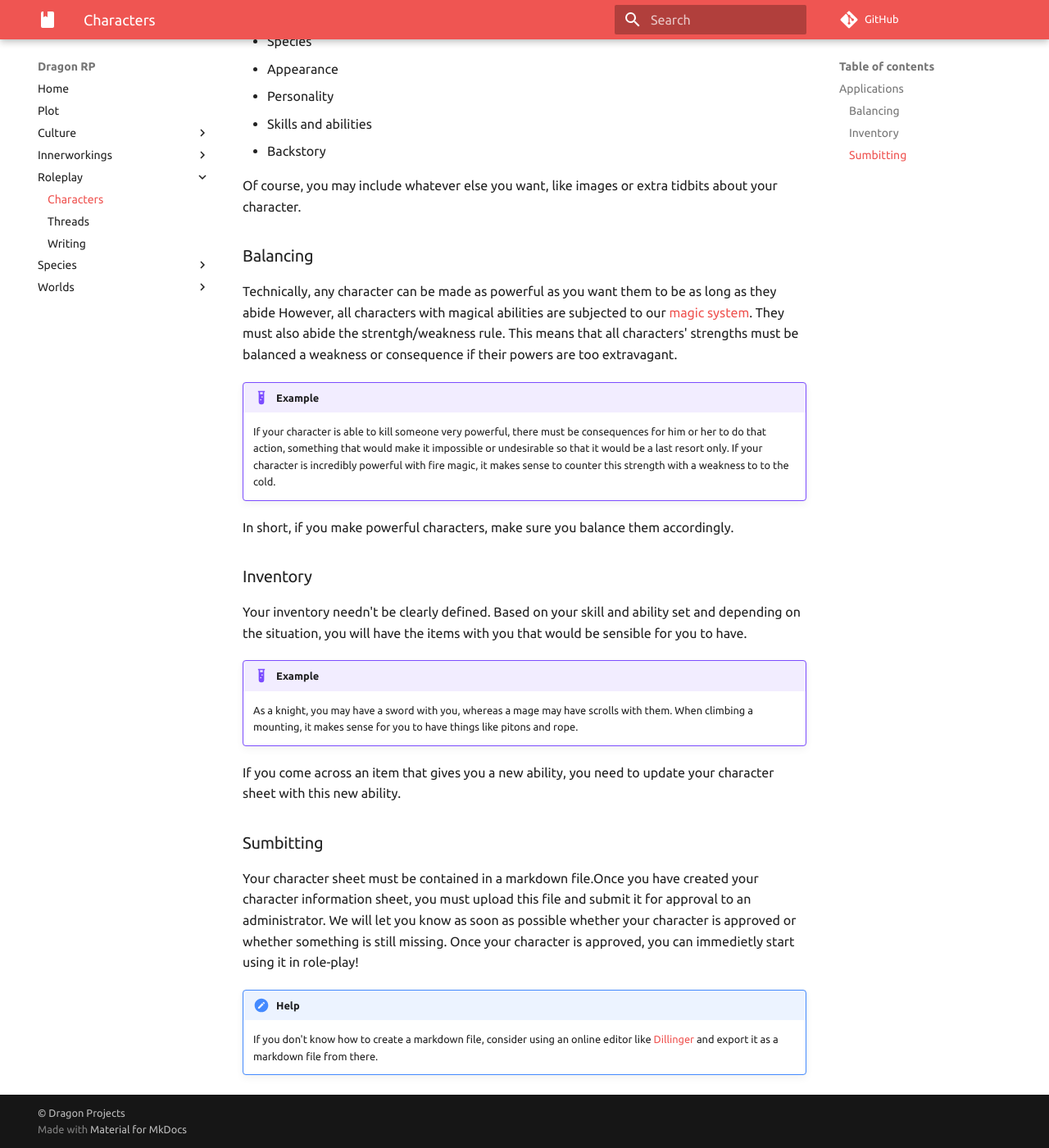
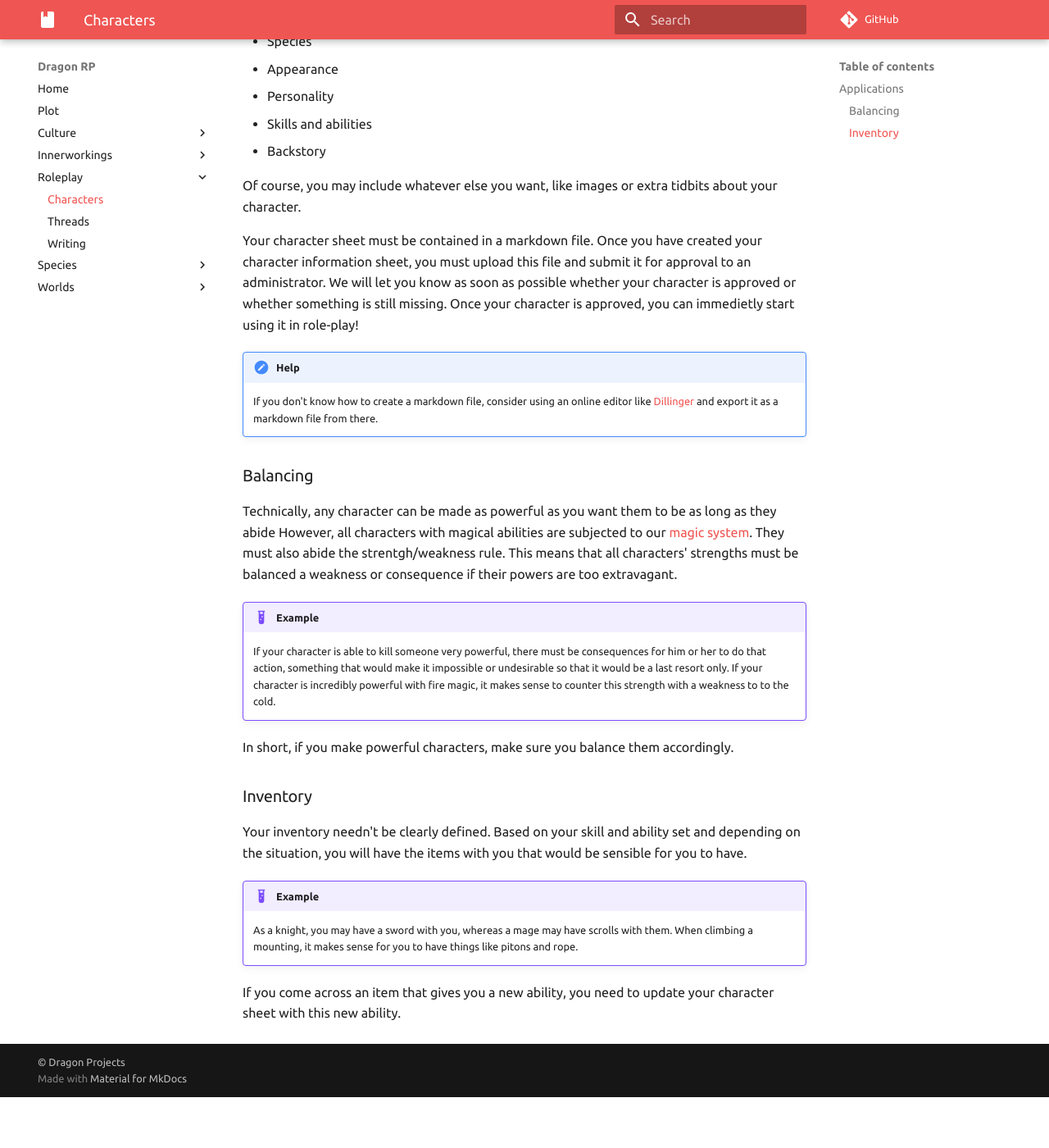
Before and after one commit to dragonprojects/dragonroleplay, an MkDocs documentation site: the page built from docs/Roleplay/Characters.md, in a window 1280 px wide and 1400 px high, scrolled down 327 px. Shown: the whole window at 82% size. Built offline with MkDocs 1.6.1 and Material for MkDocs 9.7.7, drawn with Linux system fonts in a browser that asks for light colours; comment, search, counter and statistics services are not loaded; after the commit the page ends 1665 px from its top, so only the background shows below that; some of the changed lines change nothing that is shown.

Commit message:
Update Characters.md

```diff
--- a/docs/Roleplay/Characters.md
+++ b/docs/Roleplay/Characters.md
@@ -12,6 +12,11 @@ In order to use your character in a thread, you must submit a character informat
 * Backstory
 
 Of course, you may include whatever else you want, like images or extra tidbits about your character.
+
+Your character sheet must be contained in a markdown file. Once you have created your character information sheet, you must upload this file and submit it for approval to an administrator. We will let you know as soon as possible whether your character is approved or whether something is still missing. Once your character is approved, you can immedietly start using it in role-play!
+
+!!! help
+    If you don't know how to create a markdown file, consider using an online editor like [Dillinger](https://dillinger.io/) and export it as a markdown file from there.
 
 ### Balancing
 Technically, any character can be made as powerful as you want them to be as long as they abide  However, all characters with magical abilities are subjected to our [magic system](/wiki/innerworkings/magic/). They must also abide the strentgh/weakness rule. This means that all characters' strengths must be balanced a weakness or consequence if their powers are too extravagant.
@@ -28,9 +33,3 @@ Your inventory needn't be clearly defined. Based on your skill and ability set a
     As a knight, you may have a sword with you, whereas a mage may have scrolls with them. When climbing a mounting, it makes sense for you to have things like pitons and rope.
 
 If you come across an item that gives you a new ability, you need to update your character sheet with this new ability.
-
-### Sumbitting
-Your character sheet must be contained in a markdown file.Once you have created your character information sheet, you must upload this file and submit it for approval to an administrator. We will let you know as soon as possible whether your character is approved or whether something is still missing. Once your character is approved, you can immedietly start using it in role-play!
-
-!!! help
-    If you don't know how to create a markdown file, consider using an online editor like [Dillinger](https://dillinger.io/) and export it as a markdown file from there.
```
